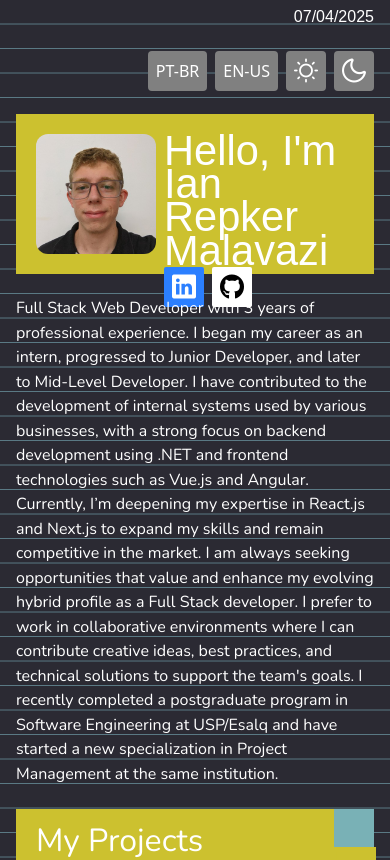
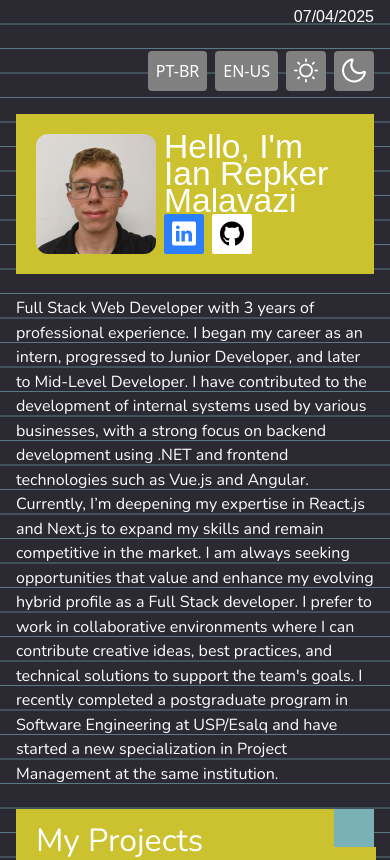
Before and after one commit to ianer-glitch/who-am-i-book, a Next.js app: page /portfolio/home in a window 390 px wide. Shown: the top 860 px of the page. Built offline with nearby package versions, Linux system fonts and the light colour scheme; a web font is replaced by a local one.

Commit message:
fix: progile font size and text

```diff
--- a/src/app/portfolio/components/experiencesPostIt/useExperience.ts
+++ b/src/app/portfolio/components/experiencesPostIt/useExperience.ts
@@ -69,7 +69,7 @@ export const useExperience = () => {
         ],
       },
       {
-        title: "Atualmente estudando",
+        title: "Atualmente Estudando",
         experiences: ["React.js", "Next.js"],
       },
     ],
--- a/src/app/portfolio/components/profilePostIt/profile-post-it.module.css
+++ b/src/app/portfolio/components/profilePostIt/profile-post-it.module.css
@@ -1,5 +1,5 @@
 .title{
-    font-size: 2.25rem;
+    font-size: clamp(2.1rem, 3.25vh, 2.65rem);
     font-family:var(--font-londrina-shadow);
     line-height: .8em;
 }
@@ -12,12 +12,7 @@
     height: 120px;
     width: 100%;
 }
-@media (min-width:300px) {
-    .title{
-        font-size: 2.6rem;
-    }
 
-}
 @media (min-width:1024px) {
     .title{
         font-size: 5rem;
```
